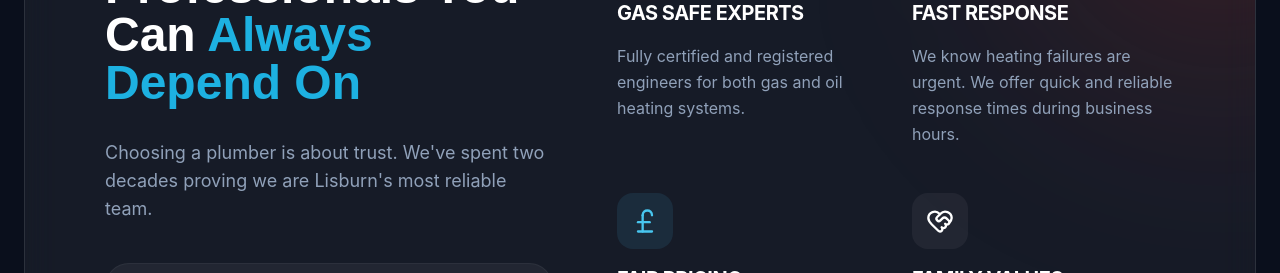
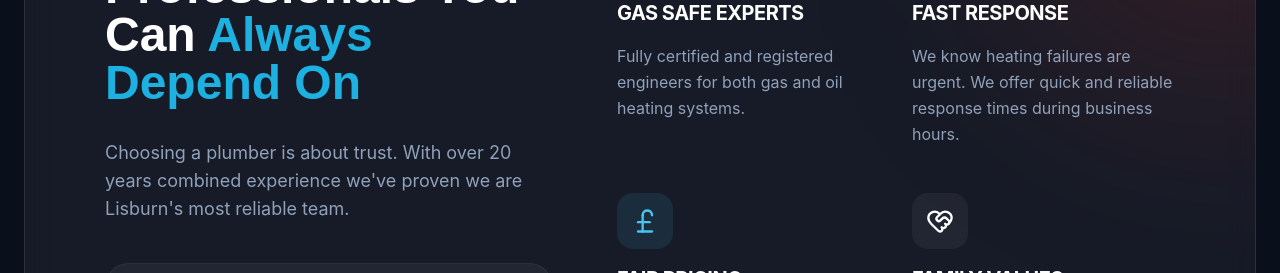
Before and after one commit to msprojects-pro/Elite-Plumbing-Heating-Final, a React (Vite) app: page / in a window 1280 px wide. Shown: the part 2920-3193 px from the top of the page. Built offline with nearby package versions, Linux system fonts and the light colour scheme.

Commit message:
Update text for trust and experience in WhyChooseUs

```diff
--- a/src/components/WhyChooseUs.tsx
+++ b/src/components/WhyChooseUs.tsx
@@ -43,7 +43,7 @@ export function WhyChooseUs() {
                 Professionals You Can <span className="text-brand-blue">Always Depend On</span>
               </h3>
               <p className="text-slate-400 text-lg mb-10">
-                Choosing a plumber is about trust. We've spent two decades proving we are
+                Choosing a plumber is about trust. With over 20 years combined experience we've proven we are
                 Lisburn's most reliable team.
               </p>
               <div className="p-8 bg-white/5 rounded-3xl border border-white/5">
```
